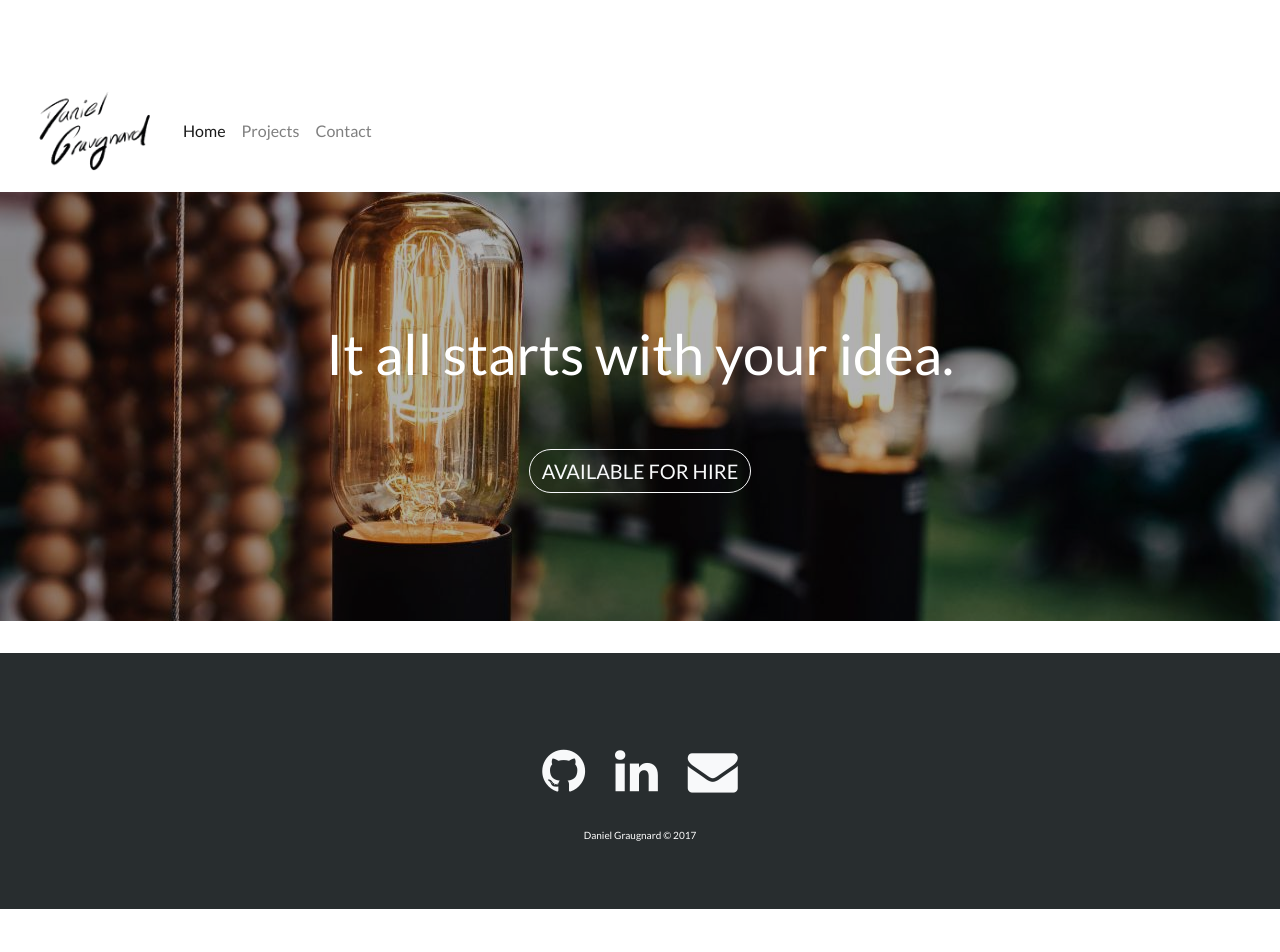
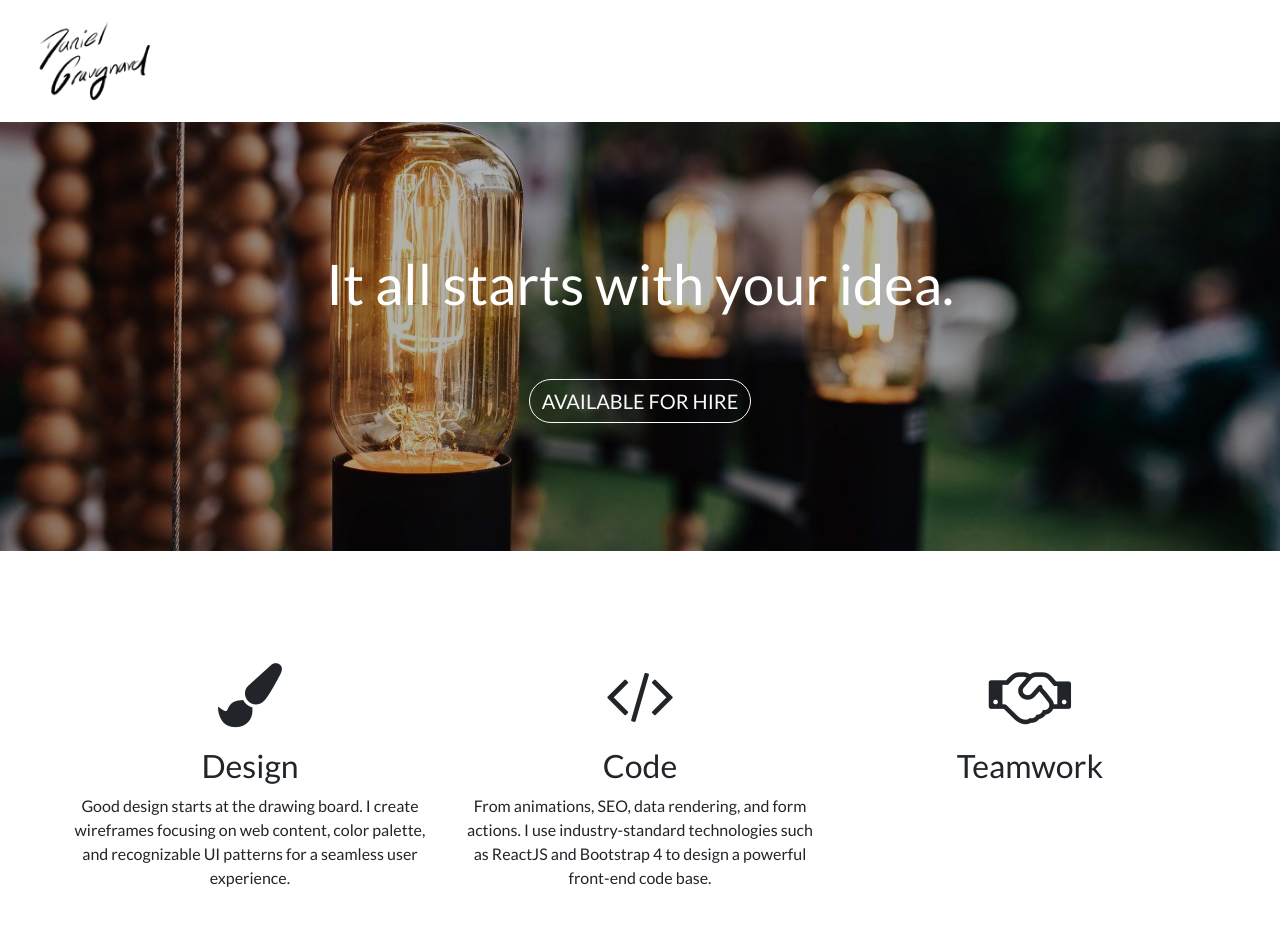
Before and after one commit to dan11218/danny_portfolio, a React (Create React App) app: page / in a window 1280 px wide. Shown: the top 952 px of the page. Before the commit the page ends 909 px from the top, so only its background shows below. Built offline with nearby package versions, Linux system fonts and the light colour scheme.

Commit message:
redesigns homepage

```diff
--- a/src/App.css
+++ b/src/App.css
@@ -1,5 +1,4 @@
 body {
-  padding-top: 70px;
   font-family: 'Lato', sans-serif;
 }
 
@@ -14,12 +13,21 @@ body {
 }
 
 footer {
-  padding: 80px 0 50px;
+  padding: 50px 0 20px;
   background-color: #282d2f;
+}
+
+#about {
+  padding: 80px 0 80px;
 }
 
 #contact-buttons {
   font-size: 50px;
+}
+
+#about-icon {
+  font-size: 4rem;
+  margin-bottom: 20px;
 }
 
 #copywrite {
--- a/src/App.js
+++ b/src/App.js
@@ -1,8 +1,9 @@
 import React, { Component } from 'react';
 import { Switch, Route } from 'react-router-dom';
 import NavBar from './components/NavBar';
+import Home from './components/Home';
 import Footer from './components/Footer'
-import Home from './components/Home';
+import About from './components/About';
 import Projects from './components/Projects';
 import Contact from './components/Contact';
 // import Resume from './components/Resume';
@@ -12,12 +13,9 @@ class App extends Component {
     return (
       <div className='app'>
         <NavBar />
-        <Switch>
-          <Route exact path='/' component={Home} />
-          <Route exact path='/Projects' component={Projects} />
-          <Route exact path='/Contact' component={Contact} />
-          {/* <Route exact path='/Resume' component={Resume} /> */}
-        </Switch>
+        <Home />
+        <About />
+        <Projects />
         <Footer />
       </div>
     );
--- a/src/components/About.js
+++ b/src/components/About.js
@@ -2,8 +2,36 @@ import React from 'react';
 
 const About = (props) => {
   return(
-    <div className='container'>
-
+    <div id='about' className='container text-center'>
+      {/* <div className='row justify-content-center'>
+        <div className='col-auto'>
+          <h1>My Skills</h1>
+        </div>
+      </div> */}
+      <div id='about-content' className='row justify-content-center'>
+        <div id='about-box' className='col-sm'>
+          <i id='about-icon' className='fa fa-paint-brush' />
+          <h2>Design</h2>
+          <p>
+            Good design starts at the drawing board. I create wireframes
+            focusing on web content, color palette, and recognizable UI patterns
+            for a seamless user experience.
+          </p>
+        </div>
+        <div id='about-box' className='col-sm'>
+          <i id='about-icon' className='fa fa-code' />
+          <h2>Code</h2>
+          <p>
+            From animations, SEO, data rendering, and form actions. I use
+            industry-standard technologies such as ReactJS and Bootstrap 4 to
+            design a powerful front-end code base.
+          </p>
+        </div>
+        <div id='about-box' className='col-sm'>
+          <i id='about-icon' className='fa fa-handshake-o' />
+          <h2>Teamwork</h2>
+        </div>
+      </div>
     </div>
   )
 }
--- a/src/components/Navbar.js
+++ b/src/components/Navbar.js
@@ -9,7 +9,7 @@ const NavBar = (props) => {
         <div className="navbar-brand">
           <img alt='Daniel Graugnard' style={{width: '8rem'}} src={require('../images/logo-large.png')} />
         </div>
-      <button className="navbar-toggler"
+        {/* <button className="navbar-toggler"
           type="button"
           data-toggle="collapse"
           data-target="#navbarSupportedContent"
@@ -31,7 +31,7 @@ const NavBar = (props) => {
               <NavLink className='nav-link' to='/Contact'>Contact</NavLink>
             </li>
           </ul>
-      </div>
+        </div> */}
       </div>
     </nav>
   );
```
Lines whose indentation alone changed are shown as unchanged.
